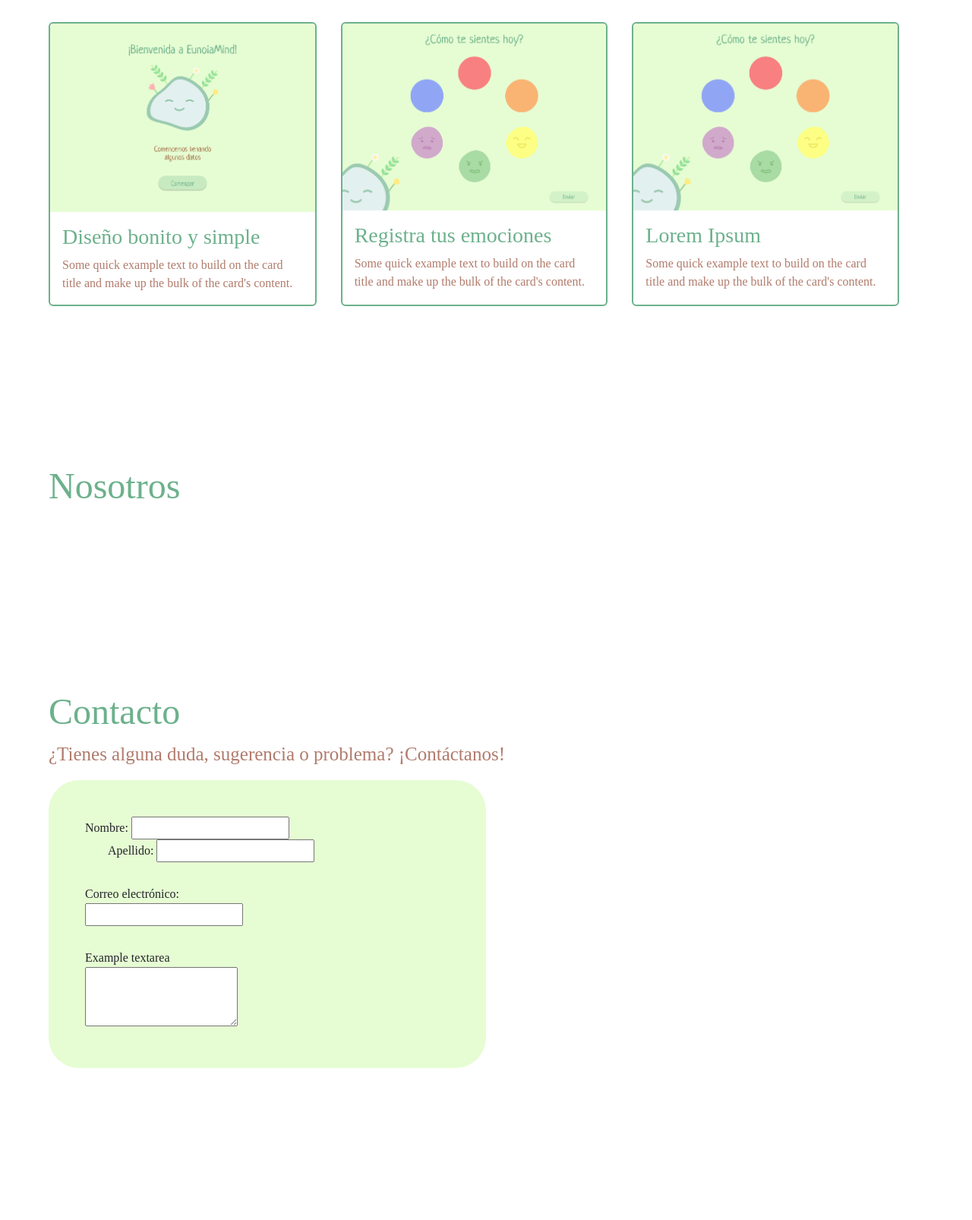
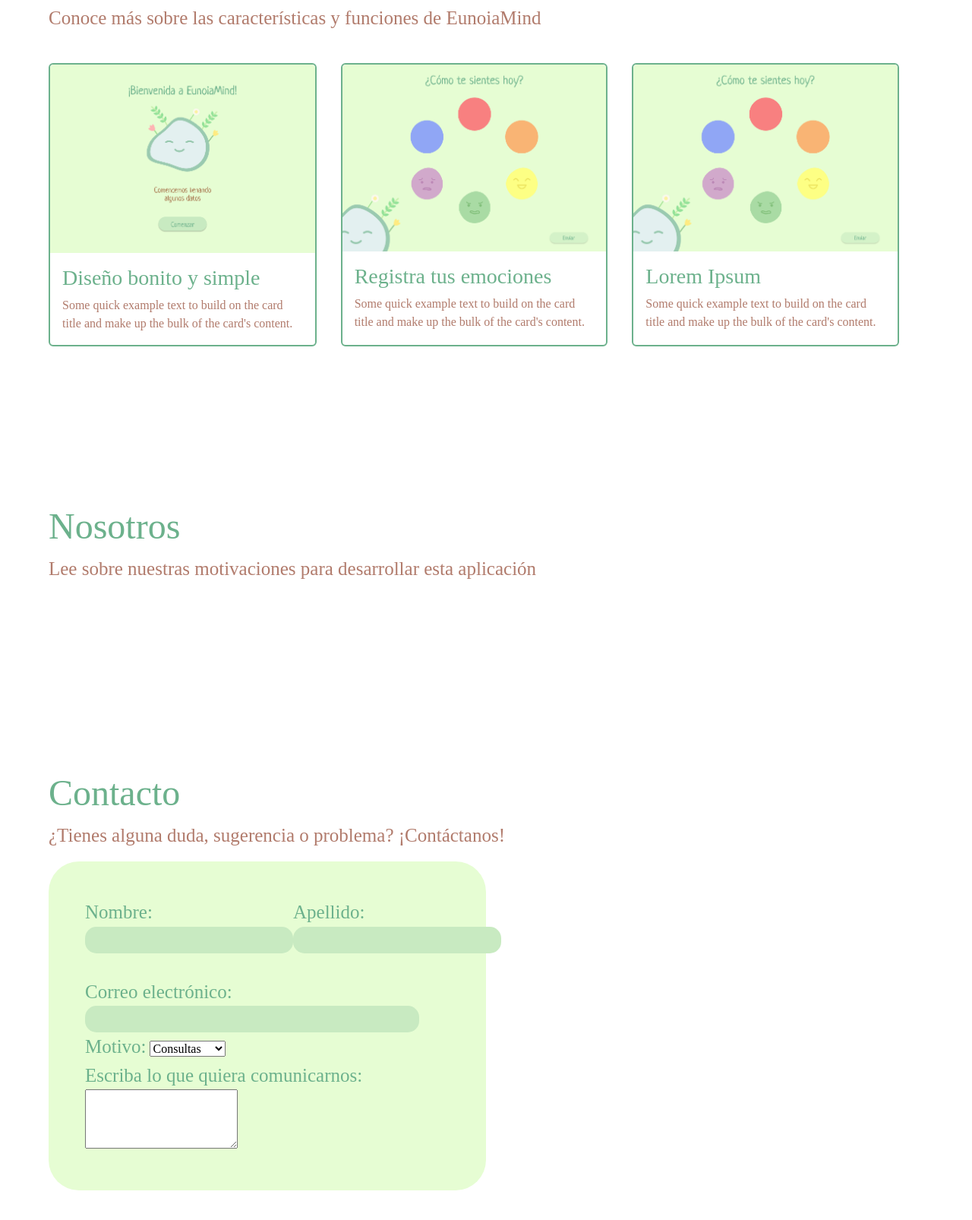
Before and after one commit to joonaAaa/eunoia_frontend, a website: page index.html in a window 1280 px wide. Shown: the part 744-2350 px from the top of the page at 76% size. Before the commit the page ends 2214 px from the top, so only its background shows below. Drawn offline with nearby package versions, Linux system fonts and the light colour scheme; a web font is replaced by a local one.

Commit message:
Arreglado: Hover de navbar

```diff
--- a/index.html
+++ b/index.html
@@ -23,8 +23,7 @@
         <!-- Navbar -->
         <nav class="navbar navbar-expand-lg">
             <div class="container-fluid">
-                <a href="index.html"><img src="assets/img/manchita.svg" class="navbar__logo"
-                        alt="Logo de la aplicación"></a>
+                <img src="assets/img/manchita.svg" class="navbar__logo" alt="Logo de la aplicación">
                 <button class="navbar-toggler" type="button" data-bs-toggle="collapse"
                     data-bs-target="#navbarNavAltMarkup" aria-controls="navbarNavAltMarkup" aria-expanded="false"
                     aria-label="Toggle navigation">
@@ -79,6 +78,7 @@
         <!-- Producto -->
         <section class="section" id="producto">
             <h2 class="section__h2">Producto</h2>
+            <p class="section__p">Conoce más sobre las características y funciones de EunoiaMind</p>
             <br>
             <div class="section__div__cards">
                 <div class="card">
@@ -117,6 +117,7 @@
         <!-- Nosotros -->
         <section class="section" id="nosotros">
             <h2 class="section__h2">Nosotros</h2>
+            <p class="section__p">Lee sobre nuestras motivaciones para desarrollar esta aplicación</p>
             <br>
         </section>
 
@@ -125,6 +126,7 @@
             <h2 class="section__h2">Contacto</h2>
             <p class="section__p">¿Tienes alguna duda, sugerencia o problema? ¡Contáctanos!</p>
 
+            <div class="section__div">
                 <form class="section__form">
                     <div class="section__form__fullname">
                         <div class="section__form__fullname__f-name">
@@ -143,14 +145,24 @@
                         <input type="email" id="email">
                     </div>
 
+                    <div class="section__form__motivo">
+                        <label>Motivo:</label>
+                        <select>
+                            <option>Consultas</option>
+                            <option>Sugerencias</option>
+                            <option>Problemas</option>
+                        </select>
+                    </div>
+
+
                     <div class="section__form__texto">
-                    <label for="textolibre">Example textarea</label>
+                        <label for="textolibre">Escriba lo que quiera comunicarnos:</label>
                         <br>
                         <textarea id="textolibre" rows="3"></textarea>
                     </div>
 
                 </form>
-
+            </div>
         </section>
 
         <!-- Footer -->
--- a/sass/styles.scss
+++ b/sass/styles.scss
@@ -51,12 +51,12 @@ body {
 
 // Elementos individuales del navbar
 .nav-item {
+    text-align: center;
 
     // Links del navbar
     .nav-link {
         color: $color3;
-        margin-left: 20px;
-        margin-right: 20px;
+        width: 160px;
     }
 
     // Elemento seleccionado
@@ -65,7 +65,9 @@ body {
         color: $color3;
         background-color: $color2;
         border-radius: 40px;
+        width: 160px;
     }
+
 }
 
 /* --------------------------------------------- */
@@ -204,30 +206,54 @@ h1 {
     }
 
     /* ---------- Contacto ---------- */
+    &--form {
+        display:flex;
+    }
+
     &__form {
-        display: grid;
         justify-content: center;
+        vertical-align: middle;
         background-color: $color1;
         border-radius: 40px;
         padding: 3em;
         width: 50%;
 
+        label {
+            color: $color3;
+            font-size: $f-size-sm;
+        }
+
+        input {
+            background-color: $color2;
+            border-radius: 15px;
+            border: none;
+            color: $color4;
+            text-align: center;
+            font-size: 22px;
+        }
+
         &__fullname {
-            margin-bottom: 30px;
+            display: flex;
 
             &__f-name {
+                margin-bottom: 2em;
                 display: inline-block;
+                justify-content: start;
             }
 
             &__l-name {
+                margin-bottom: 2em;
                 display: inline-block;
-                margin-left: 30px;
+                justify-content: end;
             }
         }
 
         &__email {
             display: block;
-            margin-bottom: 30px;
+
+            input {
+                width: 440px;
+            }
         }
 
         &__texto {
```
Also changed, not shown: css/styles.css, 1 other file. Lines whose indentation alone changed are shown as unchanged.
